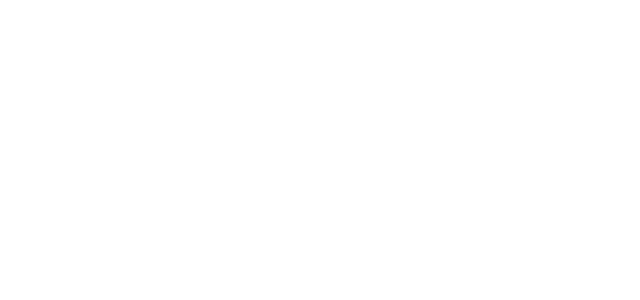
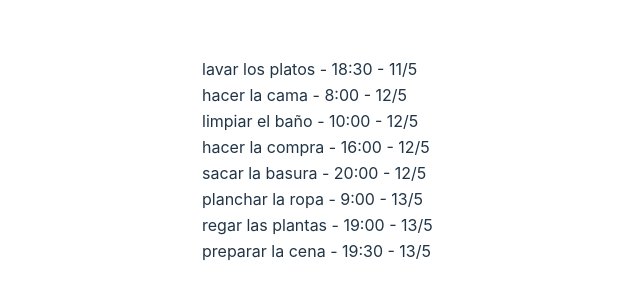
Before and after one commit to JuaniTorti/ObligatoryPracticesLablll, a React (Vite) app in the folder Practice_4/: page / in a window 1280 px wide. Shown: the part 240-540 px from the top of the page, without its empty margins (0-640 px from the left). Built offline with nearby package versions, Linux system fonts and the light colour scheme.

Commit message:
update practice 4

```diff
--- a/Practice_4/package.json
+++ b/Practice_4/package.json
@@ -10,6 +10,7 @@
     "preview": "vite preview"
   },
   "dependencies": {
+    "boostrap": "^2.0.0",
     "bootstrap": "^5.3.3",
     "react": "^18.2.0",
     "react-bootstrap": "^2.10.2",
--- a/Practice_4/src/App.jsx
+++ b/Practice_4/src/App.jsx
@@ -1,7 +1,67 @@
 //import { useState } from 'react'
 
+import Tasks from "./components/tasks/Tasks";
+
+const TASKS = [
+  {
+    id: 1,
+    task: "lavar los platos",
+    hour: "18:30",
+    day: "11/5",
+  },
+  {
+    id: 2,
+    task: "hacer la cama",
+    hour: "8:00",
+    day: "12/5",
+  },
+  {
+    id: 3,
+    task: "limpiar el baño",
+    hour: "10:00",
+    day: "12/5",
+  },
+  {
+    id: 4,
+    task: "hacer la compra",
+    hour: "16:00",
+    day: "12/5",
+  },
+  {
+    id: 5,
+    task: "sacar la basura",
+    hour: "20:00",
+    day: "12/5",
+  },
+  {
+    id: 6,
+    task: "planchar la ropa",
+    hour: "9:00",
+    day: "13/5",
+  },
+  {
+    id: 7,
+    task: "regar las plantas",
+    hour: "19:00",
+    day: "13/5",
+  },
+  {
+    id: 8,
+    task: "preparar la cena",
+    hour: "19:30",
+    day: "13/5",
+  },
+];
+
 function App() {
-  return "";
+  // const [tasks, setTasks] = useState(TASKS);
+
+  // const addTaskHandler = (newTask) => {
+  //   const taskData = { ...newTask, id: Math.random() };
+  //   setTasks((prevTasks) => [taskData, ...prevTasks]);
+  // };
+
+  return <Tasks tasks={TASKS} />;
 }
 
 export default App;
--- /dev/null
+++ b/Practice_4/src/components/taskItem/TaskItem.jsx
@@ -0,0 +1,21 @@
+import { Row, Col } from "react-bootstrap";
+import PropTypes from "prop-types";
+
+const TaskItem = ({ task, hour, day }) => {
+  return (
+    <Row style={{ border: "1px solid white" }}>
+      <Col>
+        {task} - {hour} - {day}
+      </Col>
+    </Row>
+  );
+};
+
+export default TaskItem;
+
+TaskItem.propTypes = {
+  key: PropTypes.string,
+  task: PropTypes.string,
+  hour: PropTypes.string,
+  day: PropTypes.string,
+};
--- /dev/null
+++ b/Practice_4/src/components/tasks/Tasks.jsx
@@ -0,0 +1,35 @@
+import { Container } from "react-bootstrap";
+import TaskItem from "../taskItem/TaskItem";
+import PropTypes from "prop-types";
+
+const Tasks = ({ tasks }) => {
+  const tasksMapped = tasks.map((task) => (
+    <TaskItem
+      key={Math.random()}
+      task={task.task}
+      hour={task.hour}
+      day={task.day}
+    />
+  ));
+
+  return (
+    <>
+      <Container
+        style={{
+          border: "1px solid white",
+          borderRadius: "5px",
+          marginLeft: "200px",
+          width: "1000px",
+        }}
+      >
+        {tasksMapped}
+      </Container>
+    </>
+  );
+};
+
+export default Tasks;
+
+Tasks.propTypes = {
+  tasks: PropTypes.array,
+};
```
Also changed, not shown: Practice_4/src/components/newTask/NewTask.jsx (added), 1 other file (tests, documents, lock files or other folders).
